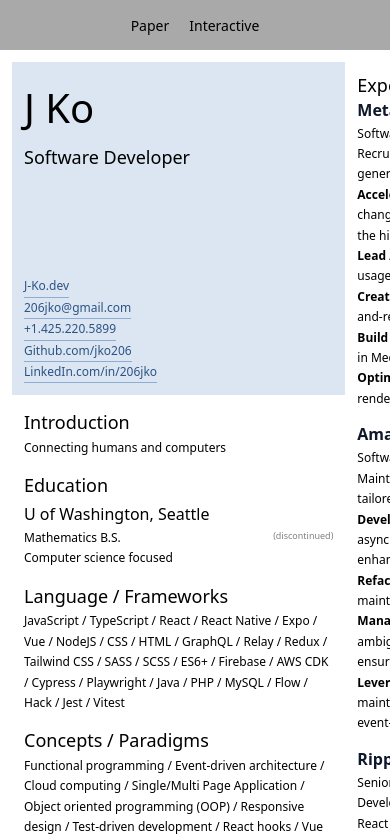
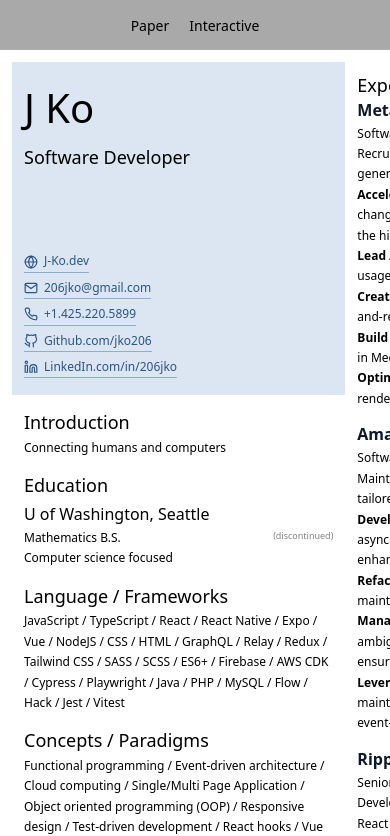
Before and after one commit to jko206/jko-dev, a Vue app: page / in a window 390 px wide. Shown: the top 836 px of the page. Built offline with nearby package versions, Linux system fonts and the light colour scheme.

Commit message:
feat(basic-info): add responsive contact icons and alignment

```diff
--- a/src/components/BasicInfo.vue
+++ b/src/components/BasicInfo.vue
@@ -7,6 +7,66 @@
     <ul class="contact-list">
       <li v-for="item in contact" :key="item.text">
         <a target="_blank" :href="item.href">
+          <!-- Globe Icon -->
+          <svg
+            v-if="getIconComponent(item.href) === 'globe'"
+            viewBox="0 0 24 24"
+            class="contact-icon"
+          >
+            <circle cx="12" cy="12" r="10"></circle>
+            <line x1="2" y1="12" x2="22" y2="12"></line>
+            <path
+              d="M12 2a15.3 15.3 0 0 1 4 10 15.3 15.3 0 0 1-4 10 15.3 15.3 0 0 1-4-10 15.3 15.3 0 0 1 4-10z"
+            ></path>
+          </svg>
+
+          <!-- Mail Icon -->
+          <svg
+            v-else-if="getIconComponent(item.href) === 'mail'"
+            viewBox="0 0 24 24"
+            class="contact-icon"
+          >
+            <path
+              d="M4 4h16c1.1 0 2 .9 2 2v12c0 1.1-.9 2-2 2H4c-1.1 0-2-.9-2-2V6c0-1.1.9-2 2-2z"
+            ></path>
+            <polyline points="22,6 12,13 2,6"></polyline>
+          </svg>
+
+          <!-- Phone Icon -->
+          <svg
+            v-else-if="getIconComponent(item.href) === 'phone'"
+            viewBox="0 0 24 24"
+            class="contact-icon"
+          >
+            <path
+              d="M22 16.92v3a2 2 0 0 1-2.18 2 19.79 19.79 0 0 1-8.63-3.07 19.5 19.5 0 0 1-6-6 19.79 19.79 0 0 1-3.07-8.67A2 2 0 0 1 4.11 2h3a2 2 0 0 1 2 1.72 12.84 12.84 0 0 0 .7 2.81 2 2 0 0 1-.45 2.11L8.09 9.91a16 16 0 0 0 6 6l1.27-1.27a2 2 0 0 1 2.11-.45 12.84 12.84 0 0 0 2.81.7A2 2 0 0 1 22 16.92z"
+            ></path>
+          </svg>
+
+          <!-- Github Icon -->
+          <svg
+            v-else-if="getIconComponent(item.href) === 'github'"
+            viewBox="0 0 24 24"
+            class="contact-icon"
+          >
+            <path
+              d="M9 19c-5 1.5-5-2.5-7-3m14 6v-3.87a3.37 3.37 0 0 0-.94-2.61c3.14-.35 6.44-1.54 6.44-7A5.44 5.44 0 0 0 20 4.77 5.07 5.07 0 0 0 19.91 1S18.73.65 16 2.48a13.38 13.38 0 0 0-7 0C6.27.65 5.09 1 5.09 1A5.07 5.07 0 0 0 5 4.77a5.44 5.44 0 0 0-1.5 3.78c0 5.42 3.3 6.61 6.44 7A3.37 3.37 0 0 0 9 18.13V22"
+            ></path>
+          </svg>
+
+          <!-- LinkedIn Icon -->
+          <svg
+            v-else-if="getIconComponent(item.href) === 'linkedin'"
+            viewBox="0 0 24 24"
+            class="contact-icon"
+          >
+            <path
+              d="M16 8a6 6 0 0 1 6 6v7h-4v-7a2 2 0 0 0-2-2 2 2 0 0 0-2 2v7h-4v-7a6 6 0 0 1 6-6z"
+            ></path>
+            <rect x="2" y="9" width="4" height="12"></rect>
+            <circle cx="4" cy="4" r="2"></circle>
+          </svg>
+
           {{ item.text }}
         </a>
       </li>
@@ -22,6 +82,15 @@ defineProps<{
   role: string
   contact: ContactItem[]
 }>()
+
+const getIconComponent = (href: string) => {
+  const h = href.toLowerCase()
+  if (h.startsWith('mailto:')) return 'mail'
+  if (h.startsWith('tel:')) return 'phone'
+  if (h.includes('github.com')) return 'github'
+  if (h.includes('linkedin.com')) return 'linkedin'
+  return 'globe'
+}
 </script>
 
 <style lang="sass" scoped>
@@ -54,10 +123,32 @@ h2
 .contact-list
   margin-top: 13px
   margin-bottom: 0
+  list-style: none
+  padding-left: 0
+
+  li
+    margin-bottom: 5px
+    display: flex
+    align-items: center
+
   a
     color: var(--jko-highlight)
-    display: inline-block
+    display: flex
+    align-items: center
     border-bottom: 1px solid rgb(141 173 212)
+    text-decoration: none
     &:hover
       border-bottom: 1px solid var(--jko-highlight)
+
+.contact-icon
+  width: 14px
+  height: 14px
+  display: inline-block
+  vertical-align: middle
+  margin-right: 6px
+  stroke: currentColor
+  fill: none
+  stroke-width: 2
+  stroke-linecap: round
+  stroke-linejoin: round
 </style>
```
